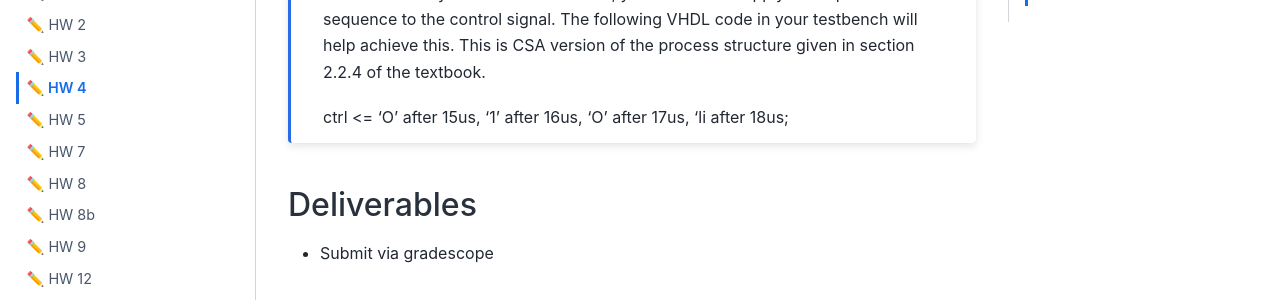
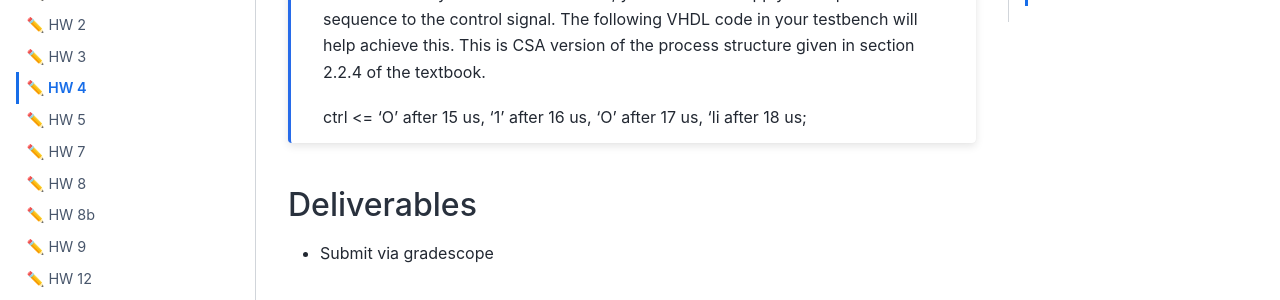
Before and after one commit to USAFA-ECE/ece383, a Jupyter Book: the page built from book/Assignments/homework4.md, in a window 1280 px wide and 900 px high, scrolled down 994 px. Shown: the part 153-453 px from the top of the window. Built offline with Jupyter Book 1.0.4 settings and Sphinx 7.4.7 and the Sphinx Book theme 1.1.4, drawn with Linux system fonts in a browser that asks for light colours; pages that are not in the unit, such as notebooks, are missing from menus.

Commit message:
Update homework4.md

````diff
--- a/book/Assignments/homework4.md
+++ b/book/Assignments/homework4.md
@@ -38,7 +38,7 @@ value, and the other a most-significant value. When the least-significant counte
 In order to test your cascade counters, you will need to apply a complex test sequence to the control signal. The following VHDL code in your testbench will help achieve this. This is CSA version of the
 process structure given in section 2.2.4 of the textbook.
 
-ctrl <= 'O' after 15us, '1' after 16us, 'O' after 17us, 'li after 18us;
+ctrl <= 'O' after 15 us, '1' after 16 us, 'O' after 17 us, 'li after 18 us;
 
 ```
 
````
